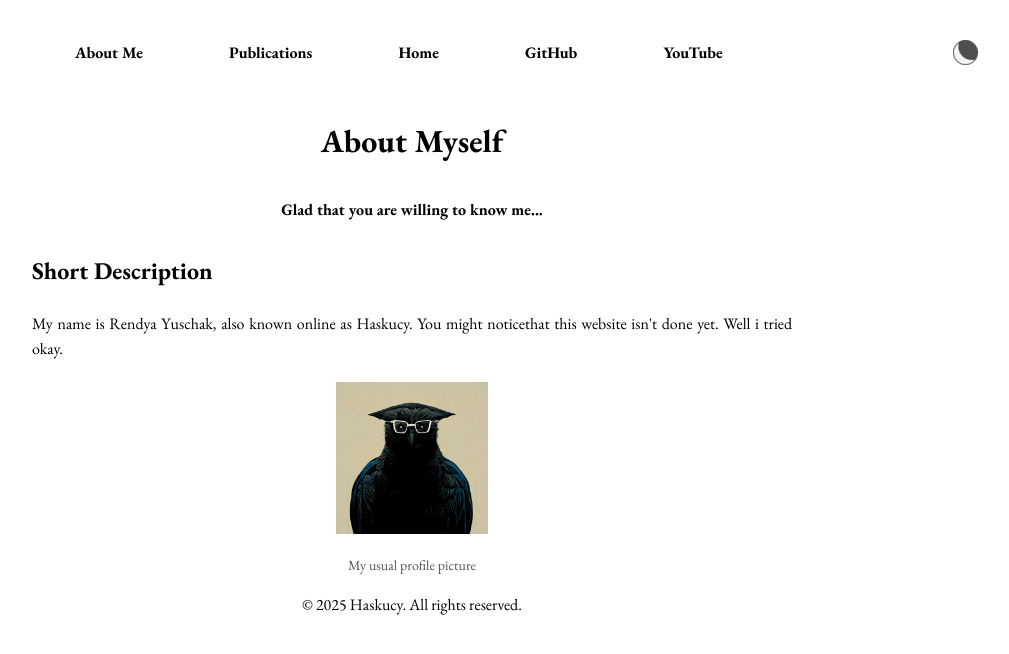
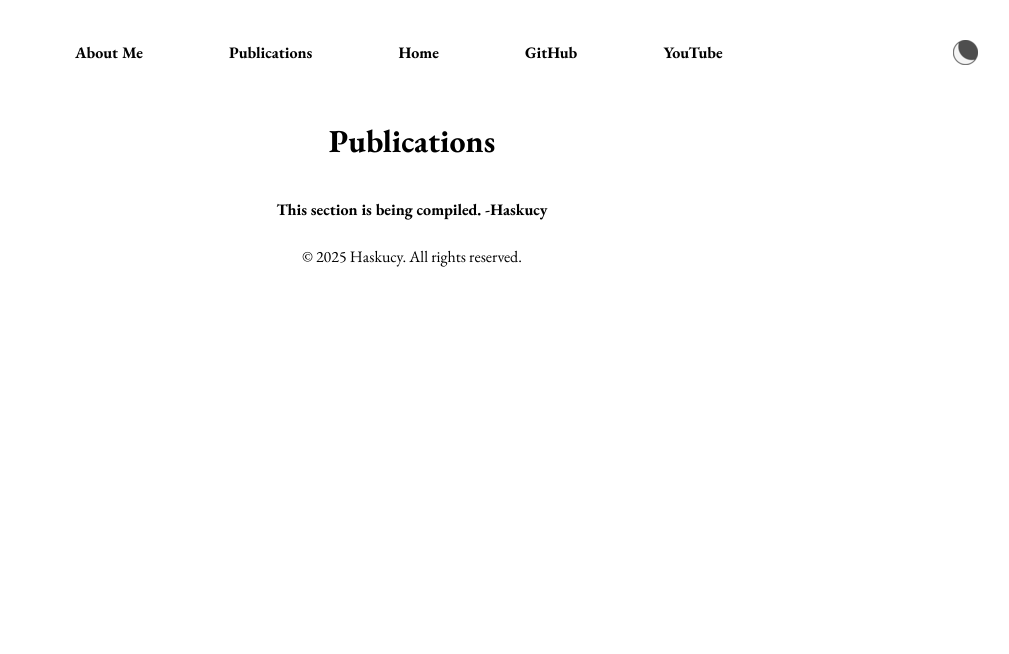
Before and after one commit to haskucy/haskucy.github.io, a plain HTML site: page publication.html in a window 1280 px wide. Shown: the whole page, without its empty margins (228-1237 px from the left). Drawn offline with nearby package versions, Linux system fonts and the light colour scheme.

Commit message:
add publication page

```diff
--- a/publication.html
+++ b/publication.html
@@ -21,7 +21,7 @@
     <nav class="navbar">
         <ul>
             <li><a href="about-me.html">About Me</a></li>
-            <li><a href="#publications">Publications</a></li>
+            <li><a href="publication.html">Publications</a></li>
             <li><a href="index.html">Home</a></li>
             <li><a href="https://github.com/haskucy" target="_blank">GitHub</a></li>
             <li><a href="https://www.youtube.com/@haskucy" target="_blank">YouTube</a></li>
@@ -30,20 +30,9 @@
     </nav>
 
     <header>
-        <h1>About Myself</h1>
-        <h4>Glad that you are willing to know me...</h4>
+        <h1>Publications</h1>
+        <h4>This section is being compiled. -Haskucy</h4>
     </header>
-
-    <section id="section-id">
-        <h2>Short Description</h2>
-        <p>My name is Rendya Yuschak, also known online as Haskucy. You might noticethat this website isn't done yet. Well i tried okay.</p>
-
-        <div class="image-container">
-            <img src="haskucy pp.png" width="20%" alt="Image Description">
-        </div>
-        <figcaption>My usual profile picture</figcaption>
-
-
 
     </section>
 
```
Also changed, not shown: about-me.html (+1 -1 lines), index.html (+1 -1 lines).
